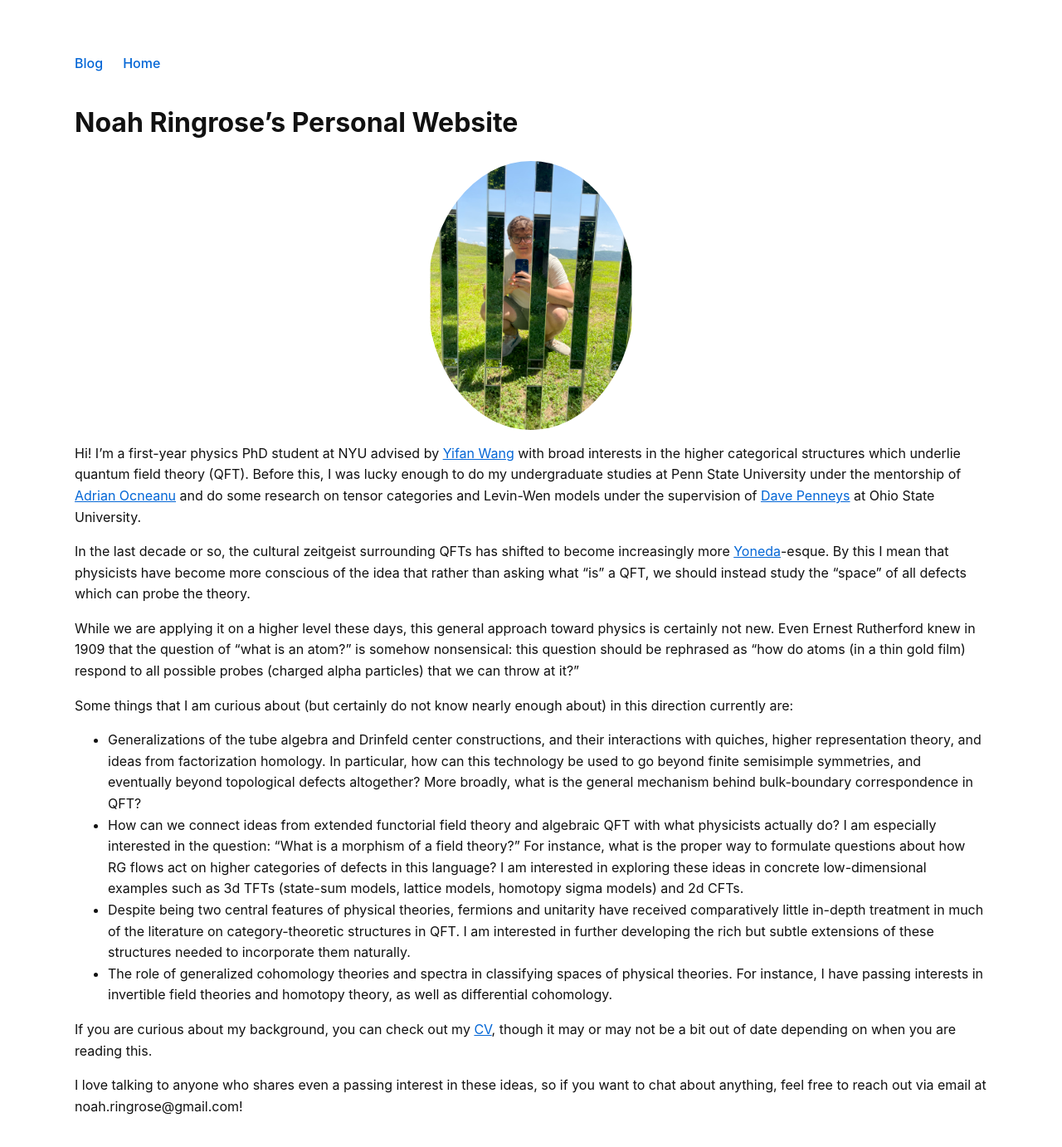
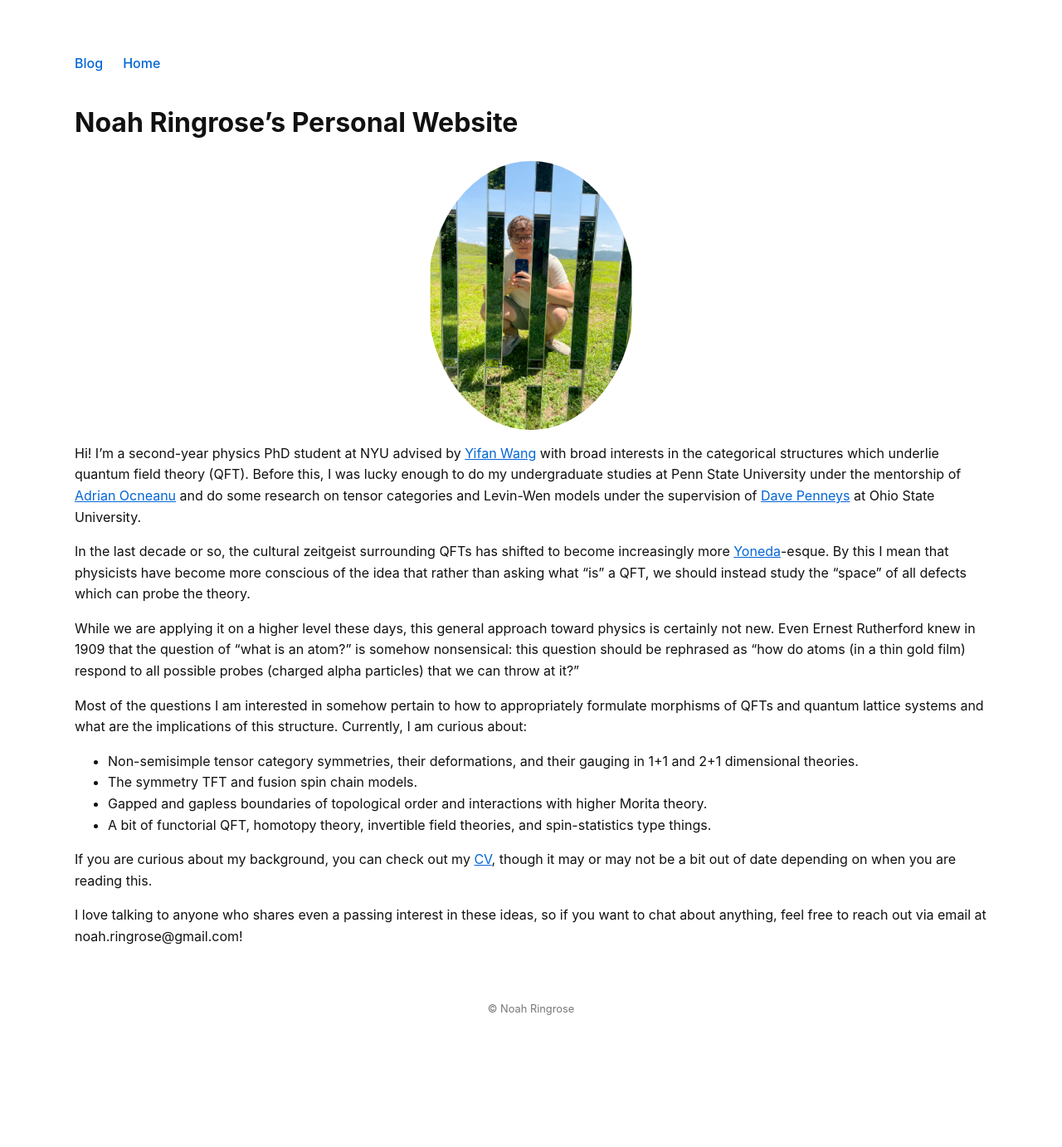
Before and after one commit to noahringrose/noahringrose.github.io, a Jekyll site: the page built from index.md, in a window 1280 px wide and 1400 px high. Shown: the top 1382 px of the window at 83% size. Built offline with Jekyll 4.4.1, drawn with Linux system fonts in a browser that asks for light colours.

Commit message:
Update index.md

```diff
--- a/index.md
+++ b/index.md
@@ -6,17 +6,17 @@ title: Home
 
 <img src="/assets/mirrorfence.png" alt="Profile picture" style="width:250px; border-radius: 50%; display:block; margin:auto;">
 
-Hi! I'm a first-year physics PhD student at NYU advised by [Yifan Wang](https://breakthroughprize.org/Laureates/1/L4020) with broad interests in the higher categorical structures which underlie quantum field theory (QFT). Before this, I was lucky enough to do my undergraduate studies at Penn State University under the mentorship of [Adrian Ocneanu](https://mathpicture.fas.harvard.edu/hrt-course) and do some research on tensor categories and Levin-Wen models under the supervision of [Dave Penneys](https://people.math.osu.edu/penneys.2/) at Ohio State University.
+Hi! I'm a second-year physics PhD student at NYU advised by [Yifan Wang](https://breakthroughprize.org/Laureates/1/L4020) with broad interests in the categorical structures which underlie quantum field theory (QFT). Before this, I was lucky enough to do my undergraduate studies at Penn State University under the mentorship of [Adrian Ocneanu](https://mathpicture.fas.harvard.edu/hrt-course) and do some research on tensor categories and Levin-Wen models under the supervision of [Dave Penneys](https://people.math.osu.edu/penneys.2/) at Ohio State University.
 
 In the last decade or so, the cultural zeitgeist surrounding QFTs has shifted to become increasingly more [Yoneda](https://ncatlab.org/nlab/show/Yoneda+lemma)-esque. By this I mean that physicists have become more conscious of the idea that rather than asking what "is" a QFT, we should instead study the "space" of all defects which can probe the theory.
 
 While we are applying it on a higher level these days, this general approach toward physics is certainly not new. Even Ernest Rutherford knew in 1909 that the question of "what is an atom?" is somehow nonsensical: this question should be rephrased as "how do atoms (in a thin gold film) respond to all possible probes (charged alpha particles) that we can throw at it?"
 
-Some things that I am curious about (but certainly do not know nearly enough about) in this direction currently are:
-- Generalizations of the tube algebra and Drinfeld center constructions, and their interactions with quiches, higher representation theory, and ideas from factorization homology. In particular, how can this technology be used to go beyond finite semisimple symmetries, and eventually beyond topological defects altogether? More broadly, what is the general mechanism behind bulk-boundary correspondence in QFT?
-- How can we connect ideas from extended functorial field theory and algebraic QFT with what physicists actually do? I am especially interested in the question: “What is a morphism of a field theory?” For instance, what is the proper way to formulate questions about how RG flows act on higher categories of defects in this language? I am interested in exploring these ideas in concrete low-dimensional examples such as 3d TFTs (state-sum models, lattice models, homotopy sigma models) and 2d CFTs.
-- Despite being two central features of physical theories, fermions and unitarity have received comparatively little in-depth treatment in much of the literature on category-theoretic structures in QFT. I am interested in further developing the rich but subtle extensions of these structures needed to incorporate them naturally.
-- The role of generalized cohomology theories and spectra in classifying spaces of physical theories. For instance, I have passing interests in invertible field theories and homotopy theory, as well as differential cohomology.
+Most of the questions I am interested in somehow pertain to how to appropriately formulate morphisms of QFTs and quantum lattice systems and what are the implications of this structure. Currently, I am curious about:
+- Non-semisimple tensor category symmetries, their deformations, and their gauging in 1+1 and 2+1 dimensional theories.
+- The symmetry TFT and fusion spin chain models.
+- Gapped and gapless boundaries of topological order and interactions with higher Morita theory.
+- A bit of functorial QFT, homotopy theory, invertible field theories, and spin-statistics type things.
 
 If you are curious about my background, you can check out my [CV](/assets/Noah_Ringrose_CV_Nov_2025.pdf), though it may or may not be a bit out of date depending on when you are reading this.
 
```
